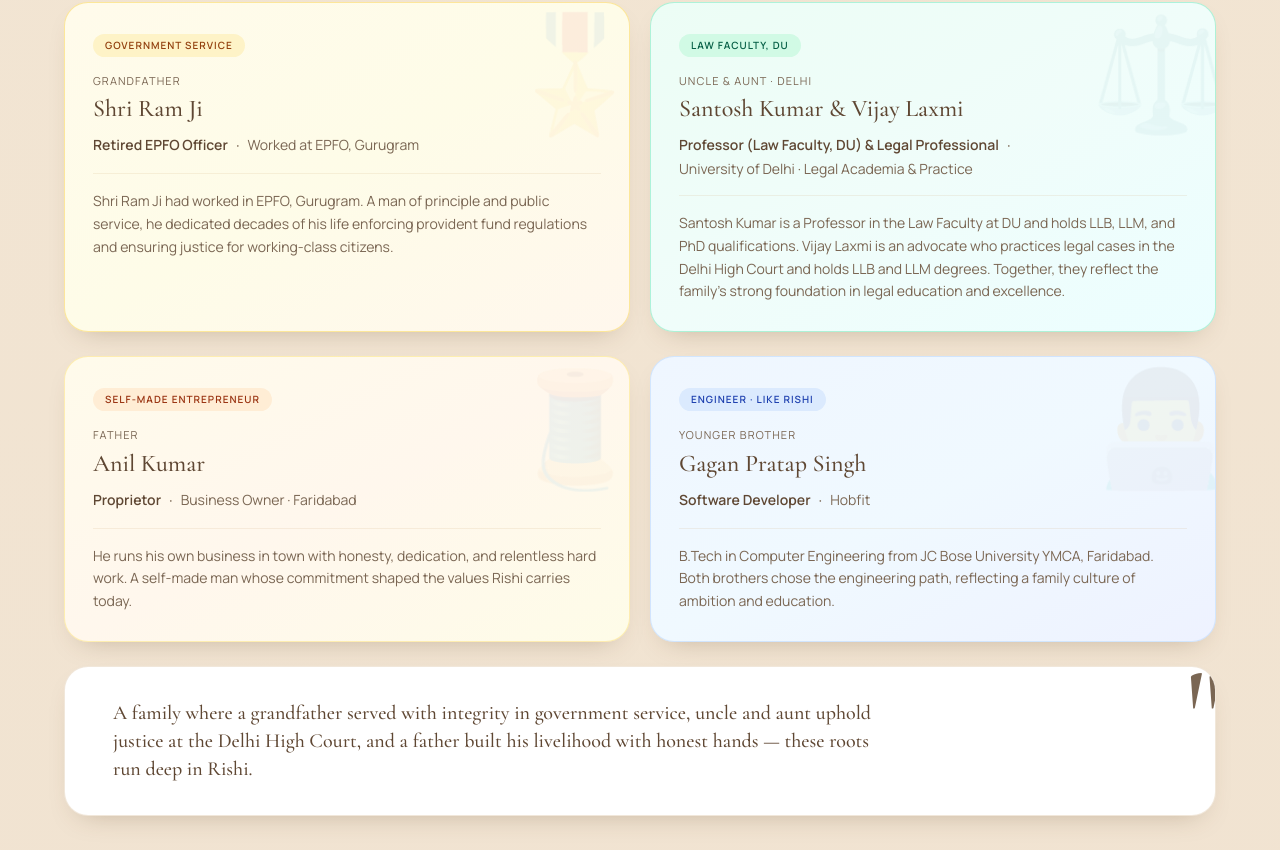
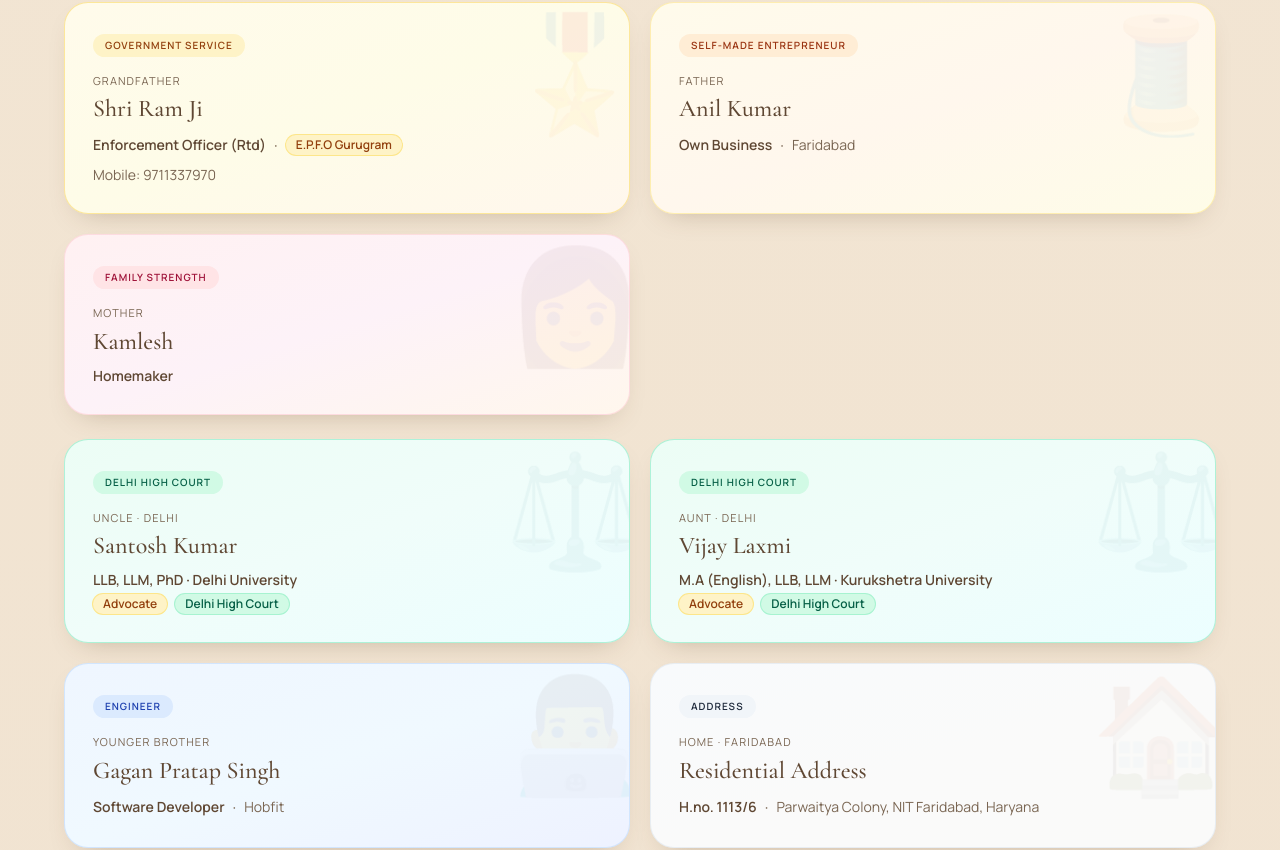
Before and after one commit to phisher01/Bio, a React (Vite) app: page / in a window 1280 px wide. Shown: the part 3922-4772 px from the top of the page. Built offline with nearby package versions, Linux system fonts and the light colour scheme.

Commit message:
Done with changes

```diff
--- a/src/data/profileData.js
+++ b/src/data/profileData.js
@@ -65,13 +65,13 @@ export const professionalData = {
 }
 
 export const familyData = {
-  father: 'Anil Kumar – Tailor (runs a shop from home)',
+  father: 'Anil Kumar – Own Business (Faridabad)',
   mother: 'Kamlesh – Homemaker',
   siblings: 'Younger brother: Gagan Pratap Singh',
-  grandfather: 'Shri Ram Ji – Retired Enforcement Officer, Provident Fund, Gurugram',
-  uncleAunt: 'Santosh Kumar & Laxmi – Delhi High Court Advocates',
+  grandfather: 'Shri Ram Ji – Enforcement Officer (Rtd), E.P.F.O  Gurugram',
+  uncleAunt: 'Santosh Kumar & Vijay Laxmi – Law Faculty, DU and Delhi High Court',
   values:
-    'A family rooted in hard work, dignity, and integrity. From a tailor who built his livelihood through honest craft, to advocates who uphold justice, every member reflects the values of dedication and purpose.',
+    'A family rooted in hard work, dignity, and integrity. From a father running his own business in Faridabad to legal professionals and educators upholding justice, every member reflects dedication and purpose.',
 }
 
 export const lifestyleData = {
--- a/src/sections/FamilyDetails.jsx
+++ b/src/sections/FamilyDetails.jsx
@@ -6,8 +6,8 @@ const featuredMembers = [
     emoji: '🎖️',
     name: 'Shri Ram Ji',
     relation: 'Grandfather',
-    title: 'Retired EPFO Officer',
-    org: 'Worked at EPFO, Gurugram',
+    title: 'Enforcement Officer (Rtd)',
+    org: 'E.P.F.O  Gurugram',
     desc: 'Shri Ram Ji had worked in EPFO, Gurugram. A man of principle and public service, he dedicated decades of his life enforcing provident fund regulations and ensuring justice for working-class citizens.',
     color: 'from-amber-50 via-yellow-50 to-orange-50',
     border: 'border-amber-300/50',
@@ -15,31 +15,55 @@ const featuredMembers = [
     badgeColor: 'bg-amber-100 text-amber-800',
   },
   {
-    emoji: '⚖️',
-    name: 'Santosh Kumar & Vijay Laxmi',
-    relation: 'Uncle & Aunt · Delhi',
-    title: 'Professor (Law Faculty, DU) & Legal Professional',
-    org: 'University of Delhi · Legal Academia & Practice',
-    desc: 'Santosh Kumar is a Professor in the Law Faculty at DU and holds LLB, LLM, and PhD qualifications. Vijay Laxmi is an advocate who practices legal cases in the Delhi High Court and holds LLB and LLM degrees. Together, they reflect the family\'s strong foundation in legal education and excellence.',
-    color: 'from-emerald-50 via-teal-50 to-cyan-50',
-    border: 'border-emerald-300/50',
-    badge: 'Law Faculty, DU',
-    badgeColor: 'bg-emerald-100 text-emerald-800',
+    emoji: '🧵',
+    name: 'Anil Kumar',
+    relation: 'Father',
+    title: 'Own Business',
+    org: 'Faridabad',
+    desc: 'He runs his own business in town with honesty, dedication, and relentless hard work. A self-made man whose commitment shaped the values Rishi carries today.',
+    color: 'from-amber-50 via-orange-50 to-yellow-50',
+    border: 'border-amber-200/60',
+    badge: 'Self-Made Entrepreneur',
+    badgeColor: 'bg-orange-100 text-orange-800',
+  },
+  {
+    emoji: '👩',
+    name: 'Kamlesh',
+    relation: 'Mother',
+    title: 'Homemaker',
+    org: '',
+    desc: 'A caring and grounded presence at home, shaping strong family values every day.',
+    color: 'from-rose-50 via-pink-50 to-orange-50',
+    border: 'border-rose-200/60',
+    badge: 'Family Strength',
+    badgeColor: 'bg-rose-100 text-rose-800',
   },
 ]
 
 const coreFamily = [
   {
-    emoji: '🧵',
-    name: 'Anil Kumar',
-    relation: 'Father',
-    title: 'Proprietor',
-    org: 'Business Owner · Faridabad',
-    desc: 'He runs his own business in town with honesty, dedication, and relentless hard work. A self-made man whose commitment shaped the values Rishi carries today.',
-    color: 'from-amber-50 via-orange-50 to-yellow-50',
-    border: 'border-amber-200/60',
-    badge: 'Self-Made Entrepreneur',
-    badgeColor: 'bg-orange-100 text-orange-800',
+    emoji: '⚖️',
+    name: 'Santosh Kumar',
+    relation: 'Uncle · Delhi',
+    title: 'Advocate, Delhi High Court',
+    org: 'LLB, LLM, PhD · Delhi University',
+    desc: 'Santosh Kumar is an advocate at the Delhi High Court and holds LLB, LLM, and PhD qualifications from Delhi University.',
+    color: 'from-emerald-50 via-teal-50 to-cyan-50',
+    border: 'border-emerald-300/50',
+    badge: 'Delhi High Court',
+    badgeColor: 'bg-emerald-100 text-emerald-800',
+  },
+  {
+    emoji: '⚖️',
+    name: 'Vijay Laxmi',
+    relation: 'Aunt · Delhi',
+    title: 'Advocate, Delhi High Court',
+    org: 'M.A (English), LLB, LLM · Kurukshetra University',
+    desc: 'Vijay Laxmi is an advocate who practices legal cases in the Delhi High Court and completed M.A (English) from Kurukshetra University, along with LLB and LLM degrees.',
+    color: 'from-emerald-50 via-teal-50 to-cyan-50',
+    border: 'border-emerald-300/50',
+    badge: 'Delhi High Court',
+    badgeColor: 'bg-emerald-100 text-emerald-800',
   },
   {
     emoji: '👨‍💻',
@@ -50,8 +74,20 @@ const coreFamily = [
     desc: 'B.Tech in Computer Engineering from JC Bose University YMCA, Faridabad. Both brothers chose the engineering path, reflecting a family culture of ambition and education.',
     color: 'from-blue-50 via-sky-50 to-indigo-50',
     border: 'border-blue-200/60',
-    badge: 'Engineer · Like Rishi',
+    badge: 'Engineer',
     badgeColor: 'bg-blue-100 text-blue-800',
+  },
+  {
+    emoji: '🏠',
+    name: 'Residential Address',
+    relation: 'Home · Faridabad',
+    title: 'H.no. 1113/6',
+    org: 'Parwaitya Colony, NIT Faridabad, Haryana',
+    desc: 'Family residence in Faridabad.',
+    color: 'from-slate-50 via-zinc-50 to-stone-50',
+    border: 'border-slate-200/70',
+    badge: 'Address',
+    badgeColor: 'bg-slate-100 text-slate-800',
   },
 ]
 
@@ -93,15 +129,22 @@ export default function FamilyDetails() {
                 {/* Title + Org */}
                 <div className="mt-2 flex flex-wrap items-center gap-x-2 gap-y-0.5">
                   <span className="text-sm font-semibold text-wedding-wood">{m.title}</span>
+                  {m.org ? (
+                    <>
                       <span className="text-wedding-muted">·</span>
+                      {m.name === 'Shri Ram Ji' ? (
+                        <span className="inline-flex items-center rounded-full bg-amber-100 px-2.5 py-0.5 text-xs font-semibold text-amber-800 ring-1 ring-amber-200">
+                          {m.org}
+                        </span>
+                      ) : (
                         <span className="text-sm text-wedding-muted">{m.org}</span>
+                      )}
+                    </>
+                  ) : null}
                 </div>
-
-                {/* Divider */}
-                <div className="my-4 h-px w-full bg-wedding-gold/15" />
-
-                {/* Description */}
-                <p className="text-sm leading-relaxed text-wedding-muted">{m.desc}</p>
+                {m.name === 'Shri Ram Ji' ? (
+                  <p className="mt-2 text-sm text-wedding-muted">Mobile: 9711337970</p>
+                ) : null}
               </div>
             </motion.div>
           ))}
@@ -125,13 +168,29 @@ export default function FamilyDetails() {
                 </span>
                 <p className="mt-4 text-[11px] uppercase tracking-widest text-wedding-muted">{m.relation}</p>
                 <h3 className="mt-1 font-display text-2xl text-wedding-wood">{m.name}</h3>
+                {m.name === 'Santosh Kumar' || m.name === 'Vijay Laxmi' ? (
+                  <div className="mt-2 space-y-1">
+                    {m.org ? <p className="text-sm font-semibold text-wedding-wood">{m.org}</p> : null}
+                    <div className="flex flex-wrap items-center gap-2">
+                      <span className="inline-flex items-center rounded-full bg-amber-100 px-2.5 py-0.5 text-xs font-semibold text-amber-800 ring-1 ring-amber-200">
+                        Advocate
+                      </span>
+                      <span className="inline-flex items-center rounded-full bg-emerald-100 px-2.5 py-0.5 text-xs font-semibold text-emerald-800 ring-1 ring-emerald-200">
+                        Delhi High Court
+                      </span>
+                    </div>
+                  </div>
+                ) : (
                   <div className="mt-2 flex flex-wrap items-center gap-x-2 gap-y-0.5">
                     <span className="text-sm font-semibold text-wedding-wood">{m.title}</span>
+                    {m.org ? (
+                      <>
                         <span className="text-wedding-muted">·</span>
                         <span className="text-sm text-wedding-muted">{m.org}</span>
+                      </>
+                    ) : null}
                   </div>
-                <div className="my-4 h-px w-full bg-wedding-gold/15" />
-                <p className="text-sm leading-relaxed text-wedding-muted">{m.desc}</p>
+                )}
               </div>
             </motion.div>
           ))}
```
Lines whose indentation alone changed are shown as unchanged.
